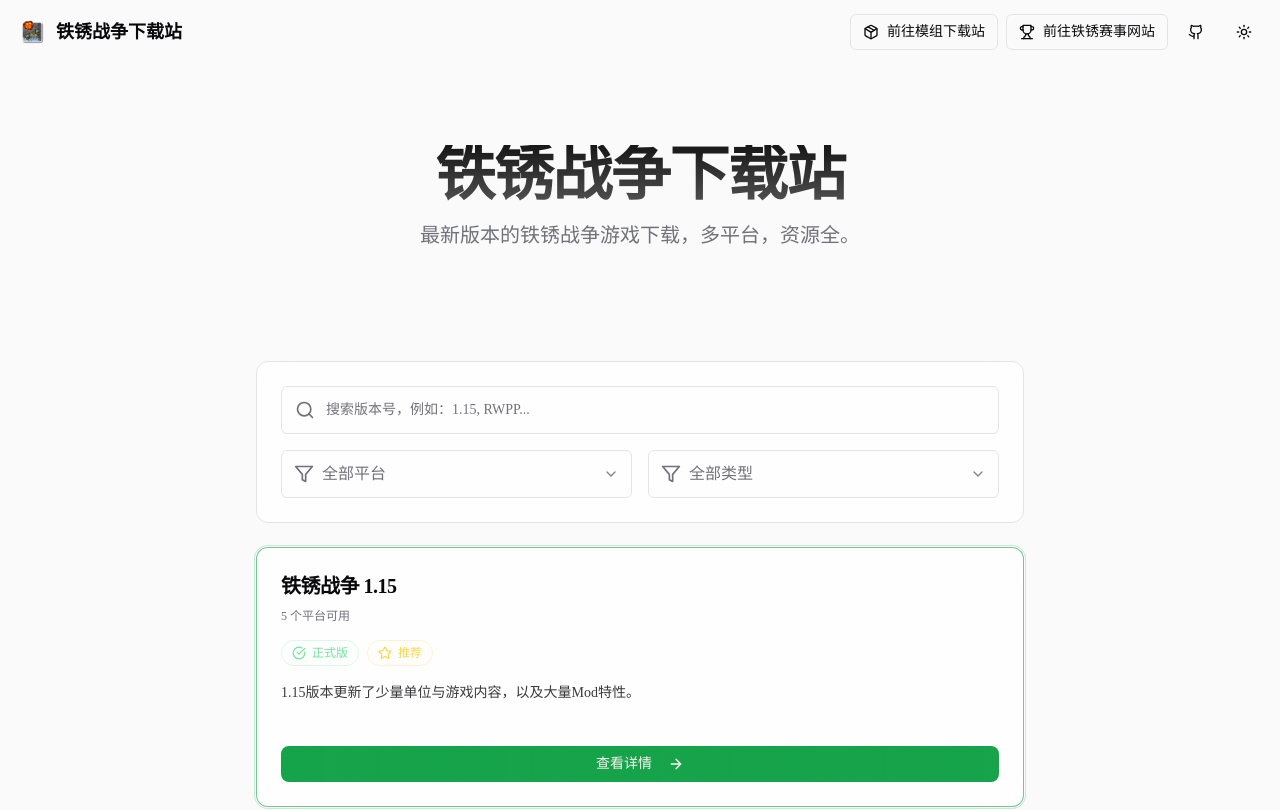
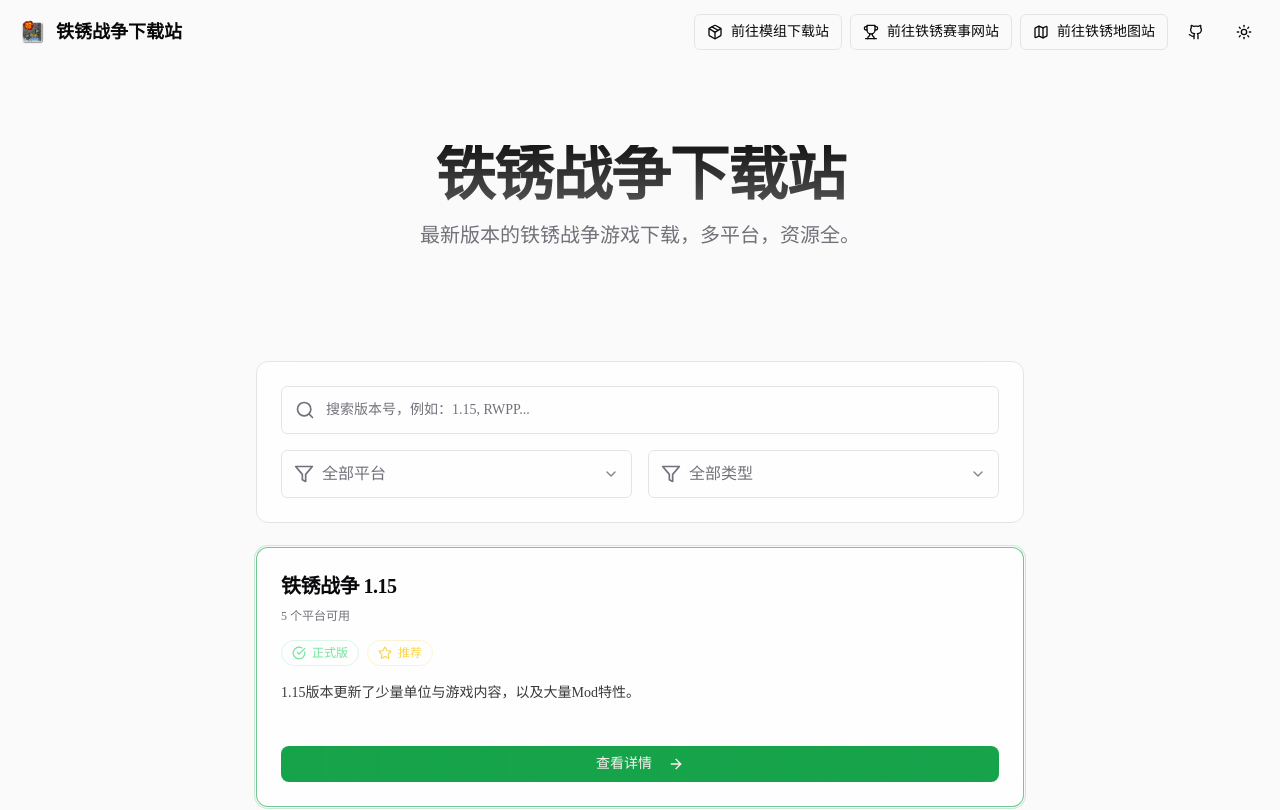
Before and after one commit to deadmau5v/RWDownload, a Next.js app: page / in a window 1280 px wide. Shown: the top 810 px of the page. Built offline with nearby package versions, Linux system fonts and the light colour scheme.

Commit message:
feat(header): 添加地图站导航链接

```diff
--- a/components/header.tsx
+++ b/components/header.tsx
@@ -5,7 +5,7 @@ import { ThemeToggle } from "./theme-toggle"
 import { cn } from "@/lib/utils"
 import { useState, useEffect } from "react"
 import { Button } from "./ui/button"
-import { Github, Package, Trophy } from "lucide-react"
+import { Github, Map, Package, Trophy } from "lucide-react"
 
 export function Header() {
   const [scrolled, setScrolled] = useState(false)
@@ -43,10 +43,22 @@ export function Header() {
               前往铁锈赛事网站
             </a>
           </Button>
+          <Button asChild variant="outline" size="sm" className="hidden sm:inline-flex">
+            <a href="https://maps.rw.nebulapause.com/index.php" target="_blank" rel="noopener noreferrer">
+              <Map className="h-4 w-4" />
+              前往铁锈地图站
+            </a>
+          </Button>
           <Button asChild variant="ghost" size="icon" className="sm:hidden">
             <a href="https://esports.cnkd.fun/" target="_blank" rel="noopener noreferrer">
               <Trophy className="h-4 w-4" />
               <span className="sr-only">前往铁锈赛事网站</span>
+            </a>
+          </Button>
+          <Button asChild variant="ghost" size="icon" className="sm:hidden">
+            <a href="https://maps.rw.nebulapause.com/index.php" target="_blank" rel="noopener noreferrer">
+              <Map className="h-4 w-4" />
+              <span className="sr-only">前往铁锈地图站</span>
             </a>
           </Button>
           <Button asChild variant="ghost" size="icon" className="hidden sm:inline-flex">
```
